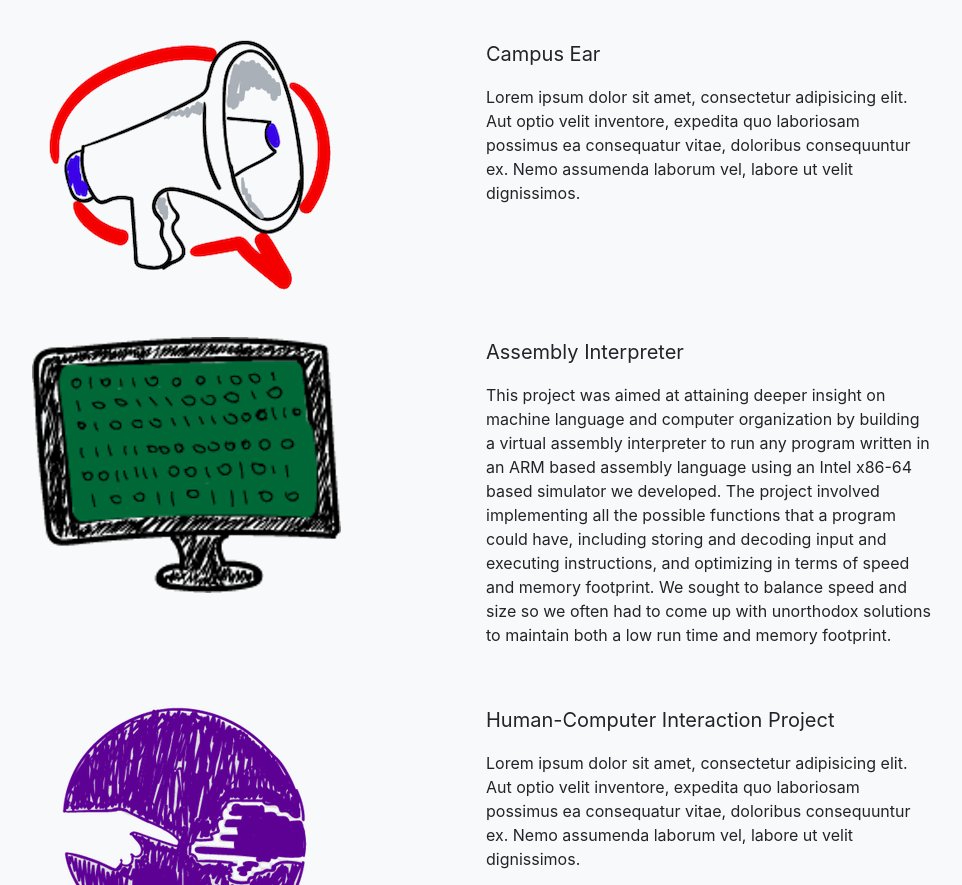
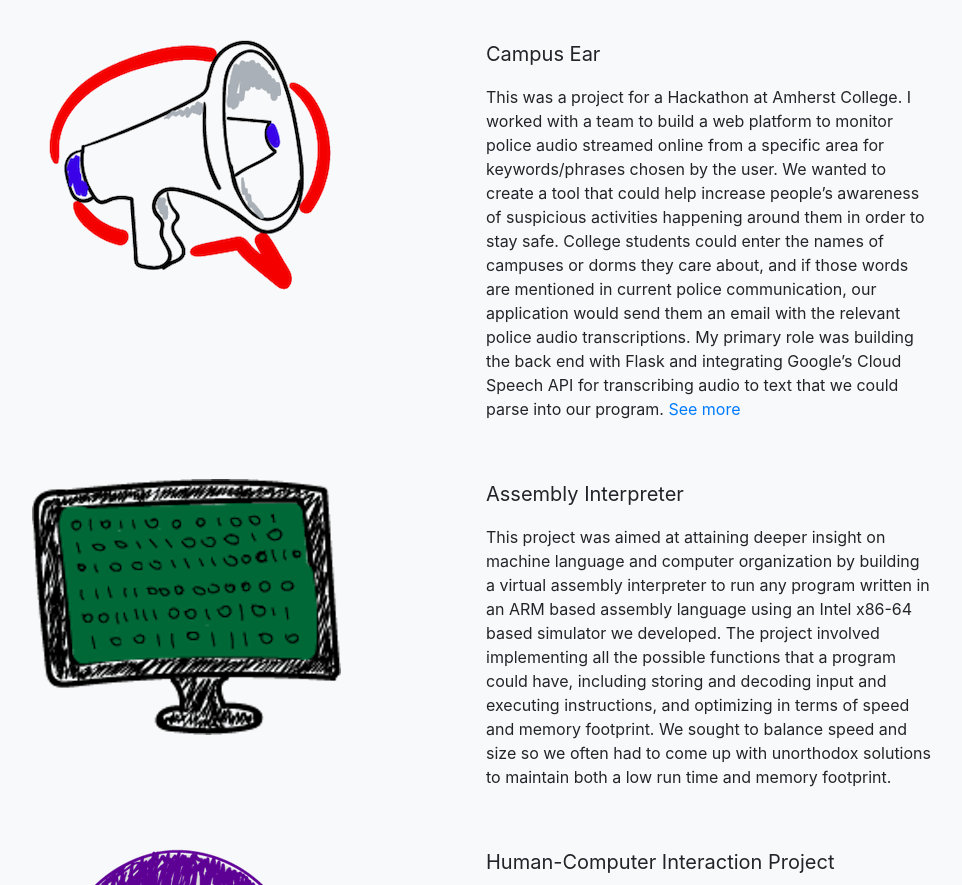
Before and after one commit to qianwenzheng/me, a website with bundled scripts: page index.html in a window 1280 px wide. Shown: the part 1338-2223 px from the top of the page, without its empty margins (169-1131 px from the left). Built offline with nearby package versions, Linux system fonts and the light colour scheme.

Commit message:
Update index.html

```diff
--- a/index.html
+++ b/index.html
@@ -97,7 +97,15 @@
                 </div>
                 <div class="col-lg-5 mr-auto">
                    <p class="lead"><b>Campus Ear</b></p>
-                <p>Lorem ipsum dolor sit amet, consectetur adipisicing elit. Aut optio velit inventore, expedita quo laboriosam possimus ea consequatur vitae, doloribus consequuntur ex. Nemo assumenda laborum vel, labore ut velit dignissimos.</p>
+                <p>This was a project for a Hackathon at Amherst College. I worked with a team to build a web platform to monitor
+                  police audio streamed online from a specific area for keywords/phrases chosen by the user. We wanted to create
+                  a tool that could help increase people’s awareness of suspicious activities happening around them in order to
+                  stay safe. College students could enter the names of campuses or dorms they care about, and if those words are
+                  mentioned in current police communication, our application would send them an email with the relevant police
+                  audio transcriptions. My primary role was building the back end with Flask and integrating Google’s Cloud Speech
+                  API for transcribing audio to text that we could parse into our program. <a href="https://devpost.com/software/campusear">See more</a>
+
+</p>
                 </div>
               </div>
               <div class="row">
```
